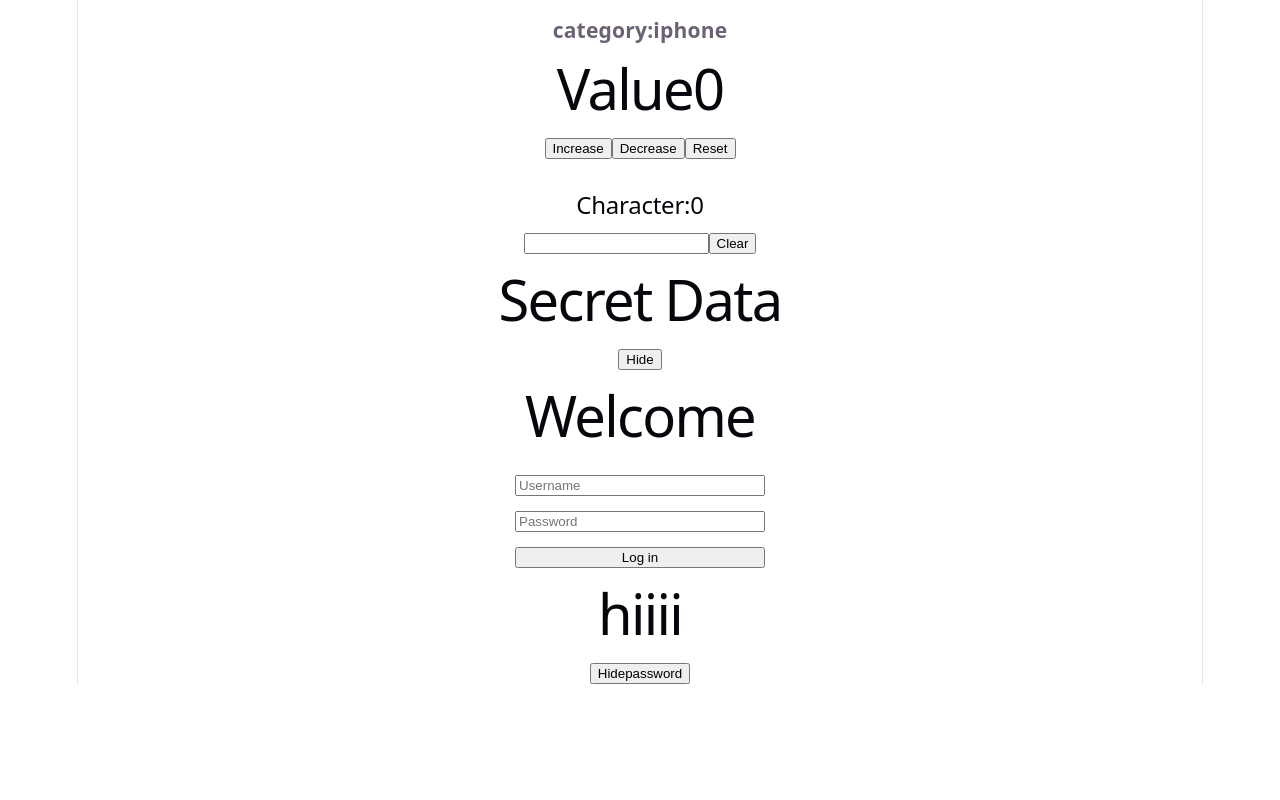
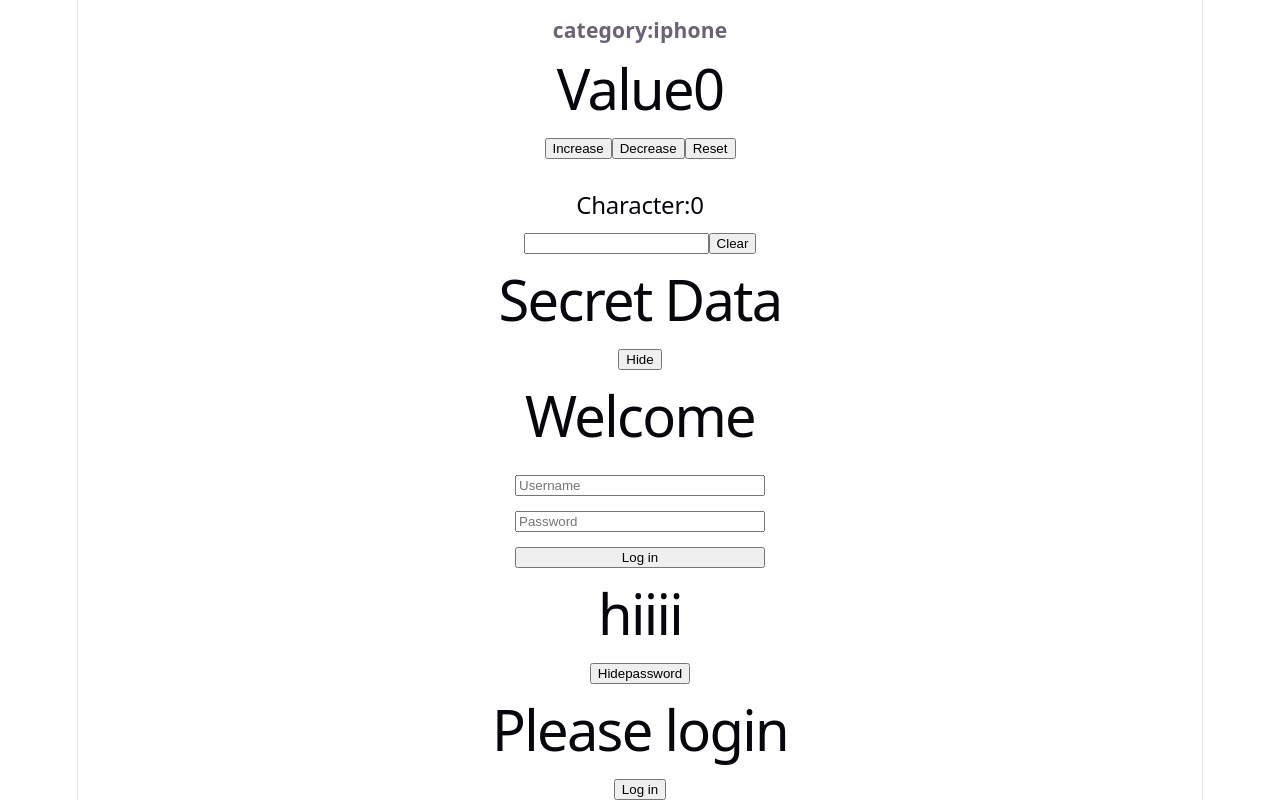
Before and after one commit to viveksingh002/Practicereact, a React (Vite) app: page / in a window 1280 px wide. Shown: the part 1112-1912 px from the top of the page. Before the commit the page ends 1796 px from the top, so only its background shows below. Built offline with nearby package versions, Linux system fonts and the light colour scheme.

Commit message:
login logout using ternary operator

```diff
--- a/src/App.jsx
+++ b/src/App.jsx
@@ -10,6 +10,7 @@ import Input from './Inputname'
 import Text from './ShowHide'
 import Loginform from './Loginpage'
 import Conditionalrendering from './Conditionalrendering'
+import Ternaryoperator from './Ternaryoperator'
 
 
 function App() {
@@ -55,6 +56,7 @@ title="5412"
 <Text/>
 <Loginform/>
 <Conditionalrendering/>
+<Ternaryoperator/>
     </div>
   )
 }
--- /dev/null
+++ b/src/Ternaryoperator.jsx
@@ -0,0 +1,18 @@
+import { useState } from "react";
+function Ternaryoperator(){
+    const[value,setvalue]=useState(true)
+
+return(
+    <div>
+    {
+    value ? <h1>Please login</h1>: <h1>Log out</h1>
+    }
+        <button onClick={()=>setvalue(!value)}>
+            {
+                value?"Log in":"Log out"
+            }
+        </button>
+    </div>
+)
+}
+export default Ternaryoperator;
```
